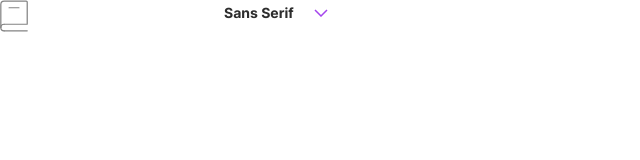
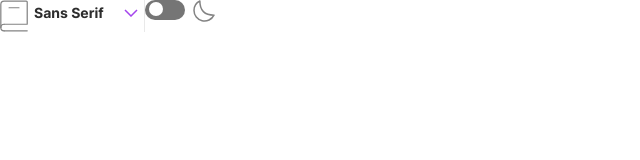
Before and after one commit to AishaBu/dictionary-web-app, a plain HTML site: page html/index.html in a window 1280 px wide. Shown: the whole page, without its empty margins (0-640 px from the left). Drawn offline with Linux system fonts and the light colour scheme; files whose address does not match are found by name.

Commit message:
Add toggle switch and moon icon

```diff
--- a/html/index.html
+++ b/html/index.html
@@ -11,6 +11,7 @@
 
   <body>
     <header>
+      <!--SVG-->
       <svg xmlns="http://www.w3.org/2000/svg" width="34" height="38" viewBox="0 0 34 38" id="book-logo">
         <g fill="none" fill-rule="evenodd" stroke="#838383" stroke-linecap="round" stroke-width="1.5">
           <path d="M1 33V5a4 4 0 0 1 4-4h26.8A1.2 1.2 0 0 1 33 2.2v26.228M5 29h28M5 37h28" />
@@ -19,6 +20,7 @@
         </g>
       </svg>
 
+      <!--Dropdown Menu-->
       <div id="font-dropdown-menu">
         <button id="font-choice-btn">
           <div for="font-choices" id='font-choice-placeholder'></div>
@@ -33,6 +35,23 @@
           <p id="mono">Mono</p>
         </div>
       </div>
+      <!--Divide Line-->
+      <div id="divide-line"></div>
+
+      <!--Toggle Switch and Moon-->
+      <div class="toggle-switch-and-moon-icon">
+        <label class="switch">
+          <input type="checkbox">
+          <span class="slider round"></span>
+        </label>
+        <div id="moon-icon">
+          <svg xmlns="http://www.w3.org/2000/svg" width="22" height="22" viewBox="0 0 22 22">
+            <path fill="none" stroke="#838383" stroke-linecap="round" stroke-linejoin="round" stroke-width="1.5"
+              d="M1 10.449a10.544 10.544 0 0 0 19.993 4.686C11.544 15.135 6.858 10.448 6.858 1A10.545 10.545 0 0 0 1 10.449Z" />
+          </svg>
+        </div>
+      </div>
+
     </header>
 
   </body>
--- a/styles/styles.css
+++ b/styles/styles.css
@@ -177,12 +177,6 @@ header{
     display: none;
 }
 
-/*Font Dropdown Menu*/
-#font-dropdown-menu{
-    position: relative;
-    left: 190px;
-}
-
 /*Font Button*/
 #font-choice-btn{
    display: flex;
@@ -220,3 +214,85 @@ header{
 #font-dropdown-list p:hover{
     color: var(--purple);
 }
+
+/*Add dividing Line on header*/
+#divide-line{
+    width: 1px;
+    height: 32px;
+    background-color: var(--gray-num-two);
+}
+
+/*Toggle Switch*/
+.switch{
+    position: relative;
+    display: inline-block;
+    width: 40px;
+    height: 20px;
+}
+
+/*Hide input box to
+ replace with own style*/
+.switch input{
+    opacity: 0;
+    width: 0;
+    height: 0;
+}
+
+.slider{
+    position:absolute;
+    cursor: pointer;
+    top: 0;
+    left: 0;
+    right: 0;
+    bottom: 0;
+    background-color: var(--gray-num-one);
+    -webkit-transition: .4s;
+    transition: .4s;
+}
+
+/*Add white circle for toggle*/
+.slider:before{
+    position: absolute;
+    content: '';
+    height:14px;
+    width: 14px;
+    left: 4px;
+    bottom: 4px;
+    background-color: var(--white);
+    -webkit-transition: .4s;
+    transition: .4s;
+}
+
+/*Add box shadow on toggle input*/
+input:focus + .slider{
+    box-shadow: var(--box-shadow);
+}
+
+/*Toggle Slider*/
+input:checked + .slider:before{
+    --webkit-transform: translateX(16px);
+    -ms-transform: translate(16px);
+    transform: translate(16px);
+}
+
+/*Round the slider background*/
+.slider.round{
+    border-radius: 34px;
+}
+
+/*Round the slider*/
+.slider.round:before{
+    border-radius: 50%;
+}
+
+/*Moon Icon*/
+#moon-icon{
+    width: 19.99px;
+    height: 20px;
+    margin-left: 8px;
+}
+
+/*Toggle and Moon Icon Group*/
+.toggle-switch-and-moon-icon{
+    display: flex;
+}
```
Also changed, not shown: scripts/scripts.js (line endings or trailing spaces).
